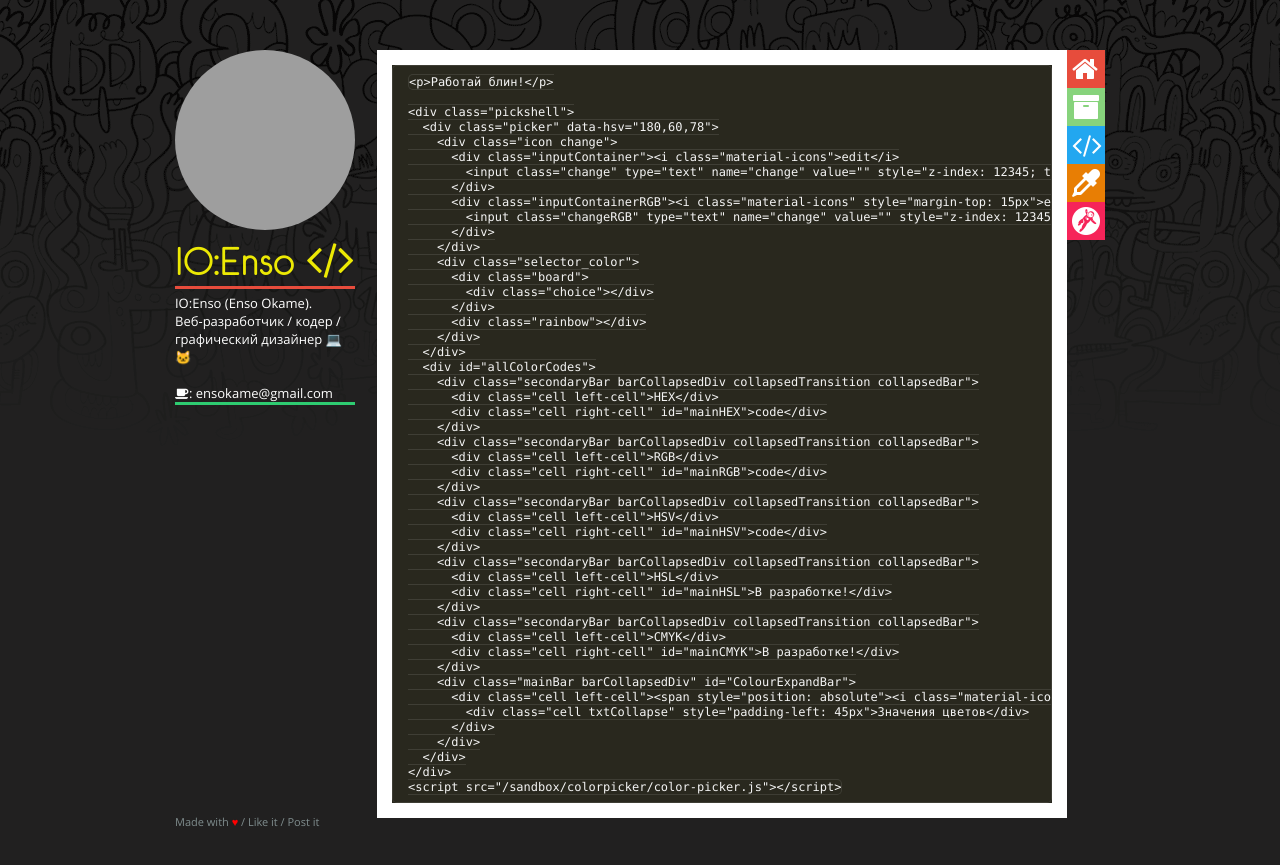
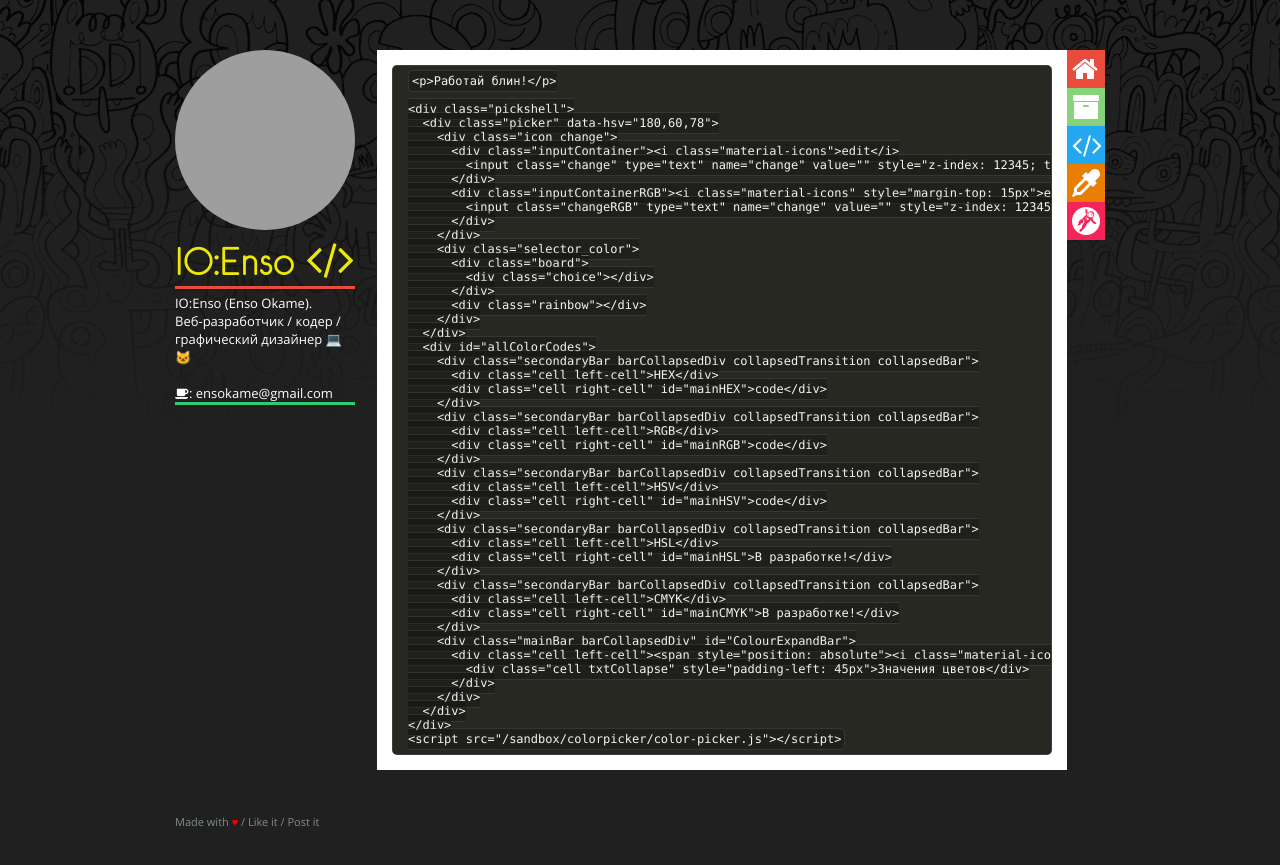
Before and after one commit to IOEnso/ioenso.github.io, a Jekyll site: the page built from pages/colorpicker.md, in a window 1280 px wide. Shown: the top 865 px of the page. Built offline with Jekyll 4.4.1, drawn with Linux system fonts in a browser that asks for light colours; grey boxes are pictures that could not be loaded.

Commit message:
Update syntax.css

```diff
--- a/assets/css/syntax.css
+++ b/assets/css/syntax.css
@@ -1,6 +1,5 @@
-.highlight { font-size: 13px; }
-.highlighter-rouge, .highlight, .highlight code, .highlight pre  { background: #29281e; }
-.highlight code { padding: 0; }
+.highlight pre { background-color: #272822; }
+.highlight .hll { background-color: #272822; }
 .highlight .c { color: #75715e } /* Comment */
 .highlight .err { color: #960050; background-color: #1e0010 } /* Error */
 .highlight .k { color: #66d9ef } /* Keyword */
@@ -59,3 +58,8 @@
 .highlight .vg { color: #f8f8f2 } /* Name.Variable.Global */
 .highlight .vi { color: #f8f8f2 } /* Name.Variable.Instance */
 .highlight .il { color: #ae81ff } /* Literal.Number.Integer.Long */
+
+.highlight .gh { } /* Generic Heading & Diff Header */
+.highlight .gu { color: #75715e; } /* Generic.Subheading & Diff Unified/Comment? */
+.highlight .gd { color: #f92672; } /* Generic.Deleted & Diff Deleted */
+.highlight .gi { color: #a6e22e; } /* Generic.Inserted & Diff Inserted */
```
